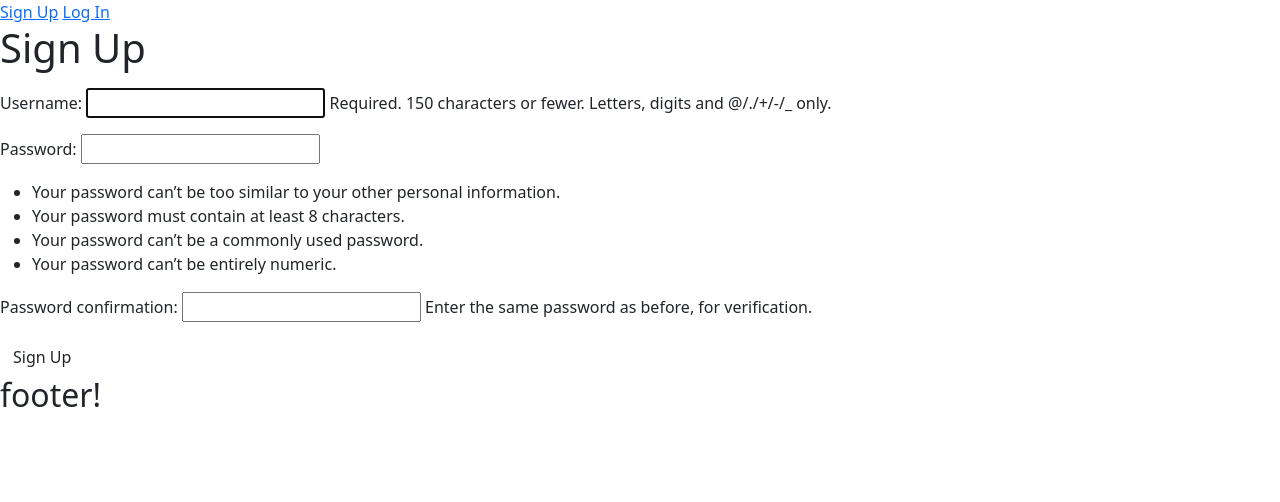
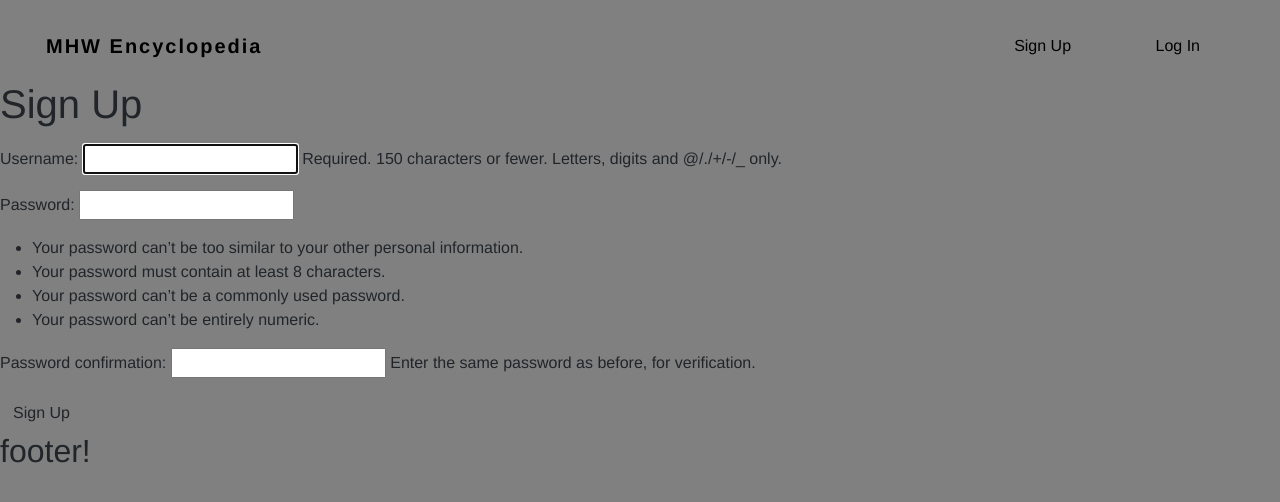
Before and after one commit to EricHungGA/MHW-Encyclopedia, a Django app: page /accounts/signup/ in a window 1280 px wide. Shown: the top 502 px of the page. Run offline with Django 4.2, Linux system fonts and the light colour scheme; some libraries are stand-ins or nearby versions.

Commit message:
adding transparent navbar and styles.css

```diff
--- a/main_app/templates/base.html
+++ b/main_app/templates/base.html
@@ -12,21 +12,32 @@
     <title>Document</title>
 </head>
 <body>
+  <div class="wrapper">
     <header>
   <nav>
     <div class="menu-icon">
-
+      <i class="fa fa-bars fa-2x"></i>
     </div>
-    {% if user.is_authenticated %}
-      <a href="{% url 'logout' %}">Log Out</a>
-    {% else %}
-      <a href="{% url 'signup' %}">Sign Up</a>
-      <a href="{% url 'login' %}">Log In</a>
-    {% endif %}
+    <a href="/">
+    <div class="logo">
+      MHW Encyclopedia
+    </div>
+    </a>
+    <div class="menu">
+      <ul>
+        {% if user.is_authenticated %}
+          <li><a href="{% url 'logout' %}">Log Out</a></li>
+        {% else %}
+          <li><a href="{% url 'signup' %}">Sign Up</a></li>
+          <li><a href="{% url 'login' %}">Log In</a></li>
+        {% endif %}
+    </ul>
+  </div>
   </nav>
+  </div>
     </header>
 
-    <main>
+    <main class="content">
         {% block content %}
         {% endblock %}
     </main>
@@ -34,6 +45,25 @@
     <footer>
         <h2>footer!</h2>
     </footer>
+    <script>
+       $(document).ready(function() {
+            $(".menu-icon").on("click", function() {
+                  $("nav ul").toggleClass("showing");
+            });
+      });
+
+      // Scrolling Effect
+
+      $(window).on("scroll", function() {
+            if($(window).scrollTop()) {
+                  $('nav').addClass('black');
+            }
+
+            else {
+                  $('nav').removeClass('black');
+            }
+      })
+    </script>
     <script src="//localhost:35729/livereload.js"></script>
 </body>
 </html>
--- a/main_app/templates/home.html
+++ b/main_app/templates/home.html
@@ -1,9 +1,5 @@
 {% extends 'base.html' %}
 {% block content %}
-
-<div class="spinner-border" role="status">
-    <span class="visually-hidden">Loading...</span>
-  </div>
 
 <h1>{{ monster_1 }}</h1>
 
--- a/static/css/styles.css
+++ b/static/css/styles.css
@@ -0,0 +1,106 @@
+html, body {
+    margin: 0;
+    padding: 0;
+    width: 100%;
+    background-color: grey;
+}
+
+body {
+    font-family: "Helvetica Neue",sans-serif;
+    font-weight: lighter;
+}
+
+main {
+    padding-top: 80px;
+}
+
+.logo {
+    line-height: 60px;
+    position: fixed;
+    float: left;
+    margin: 16px 46px;
+    color: black;
+    font-weight: bold;
+    font-size: 20px;
+    letter-spacing: 2px;
+}
+
+nav {
+    position: fixed;
+    width: 100%;
+    line-height: 60px;
+}
+
+nav ul {
+    line-height: 60px;
+    list-style: none;
+    background: rgba(0, 0, 0, 0);
+    overflow: hidden;
+    color: black;
+    padding: 0;
+    text-align: right;
+    margin: 0;
+    padding-right: 40px;
+    transition: 1s;
+}
+
+nav.black ul {
+    background: #000;
+}
+
+nav ul li {
+    display: inline-block;
+    padding: 16px 40px;;
+}
+
+nav ul li a {
+    text-decoration: none;
+    color: black;
+    font-size: 16px;
+}
+
+.menu-icon {
+    line-height: 60px;
+    width: 100%;
+    background: #000;
+    text-align: right;
+    box-sizing: border-box;
+    padding: 15px 24px;
+    cursor: pointer;
+    color: black;
+    display: none;
+}
+
+@media(max-width: 786px) {
+
+    .logo {
+          position: fixed;
+          top: 0;
+          margin-top: 16px;
+    }
+
+    nav ul {
+          max-height: 0px;
+          background: #000;
+    }
+
+    nav.black ul {
+          background: #000;
+    }
+
+    .showing {
+          max-height: 34em;
+    }
+
+    nav ul li {
+          box-sizing: border-box;
+          width: 100%;
+          padding: 24px;
+          text-align: center;
+    }
+
+    .menu-icon {
+          display: block;
+    }
+
+}
```
